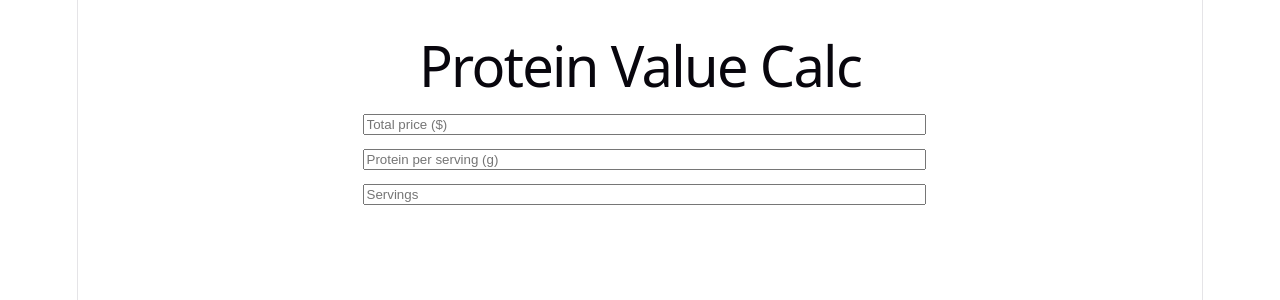
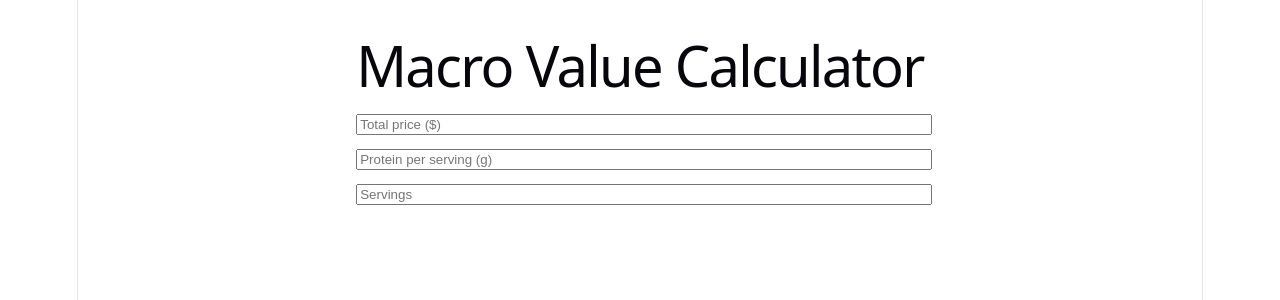
Before and after one commit to Eliwash73/macro-value-calculator, a React (Vite) app: page / in a window 1280 px wide. Shown: the top 300 px of the page. Built offline with nearby package versions, Linux system fonts and the light colour scheme.

Commit message:
vercel deployment

```diff
--- a/src/App.jsx
+++ b/src/App.jsx
@@ -19,7 +19,7 @@ export default function App() {
         margin: "0 auto",
       }}
     >
-      <h1>Protein Value Calc</h1>
+      <h1>Macro Value Calculator</h1>
 
       <input
         type="number"
```
Also changed, not shown: 1 other file (tests, documents, lock files or other folders).
